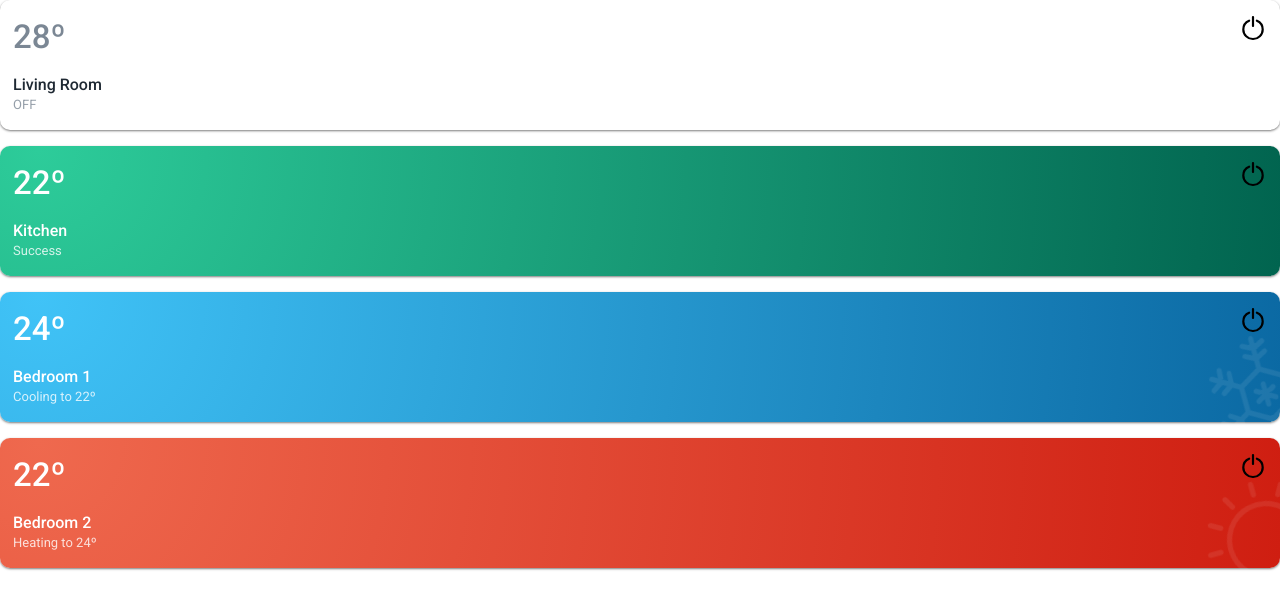
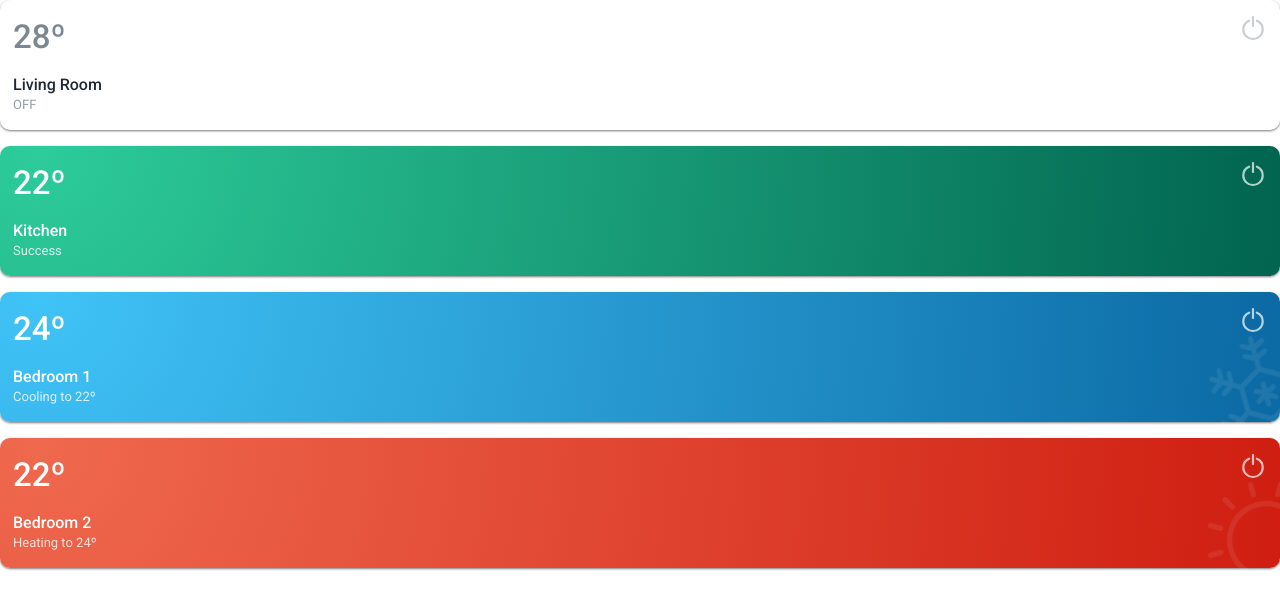
Before and after one commit to JCMiriam/airzone__tech-test, a React (Vite) app: page / in a window 1280 px wide. Shown: the top 608 px of the page. Built offline with nearby package versions, Linux system fonts and the light colour scheme.

Commit message:
refactor(icon-component): add classname as prop on icon component

```diff
--- a/src/ui/components/IconComponent/Icon.tsx
+++ b/src/ui/components/IconComponent/Icon.tsx
@@ -23,7 +23,7 @@ const icons: Record<IconName, React.FC<React.SVGProps<SVGSVGElement>>> = {
     sunrise: SunriseIcon,
 };
 
-export const Icon: React.FC<IconProps> = ({ name, width, height }) => {
+export const Icon: React.FC<IconProps> = ({ name, width, height, className }) => {
     const SvgIcon = icons[name];
 
     if (!SvgIcon) return null;
@@ -32,6 +32,8 @@ export const Icon: React.FC<IconProps> = ({ name, width, height }) => {
         <SvgIcon
             width={width}
             height={height}
+            className={ className }
+            data-testid="svg-icon"
         />
     );
 };
```
